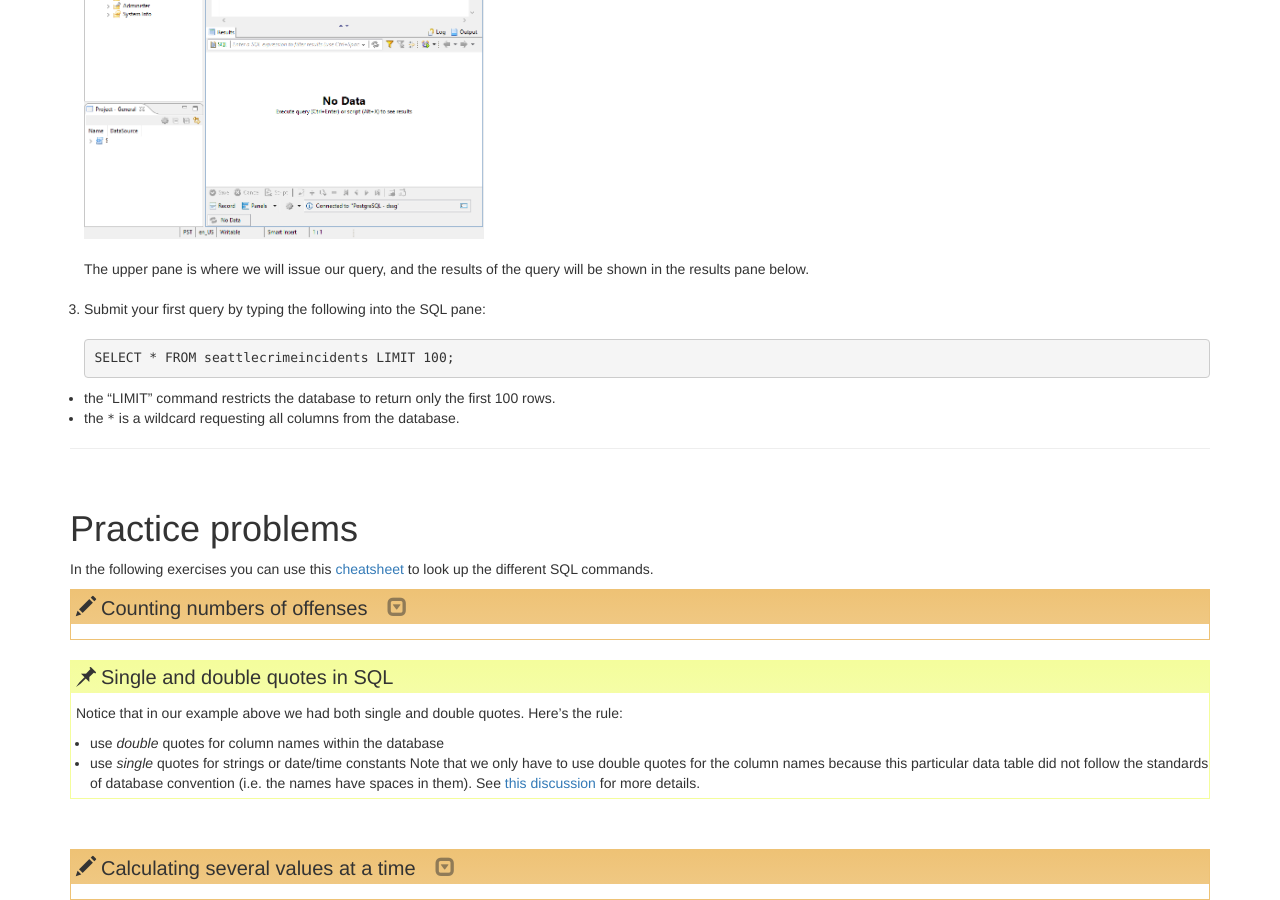
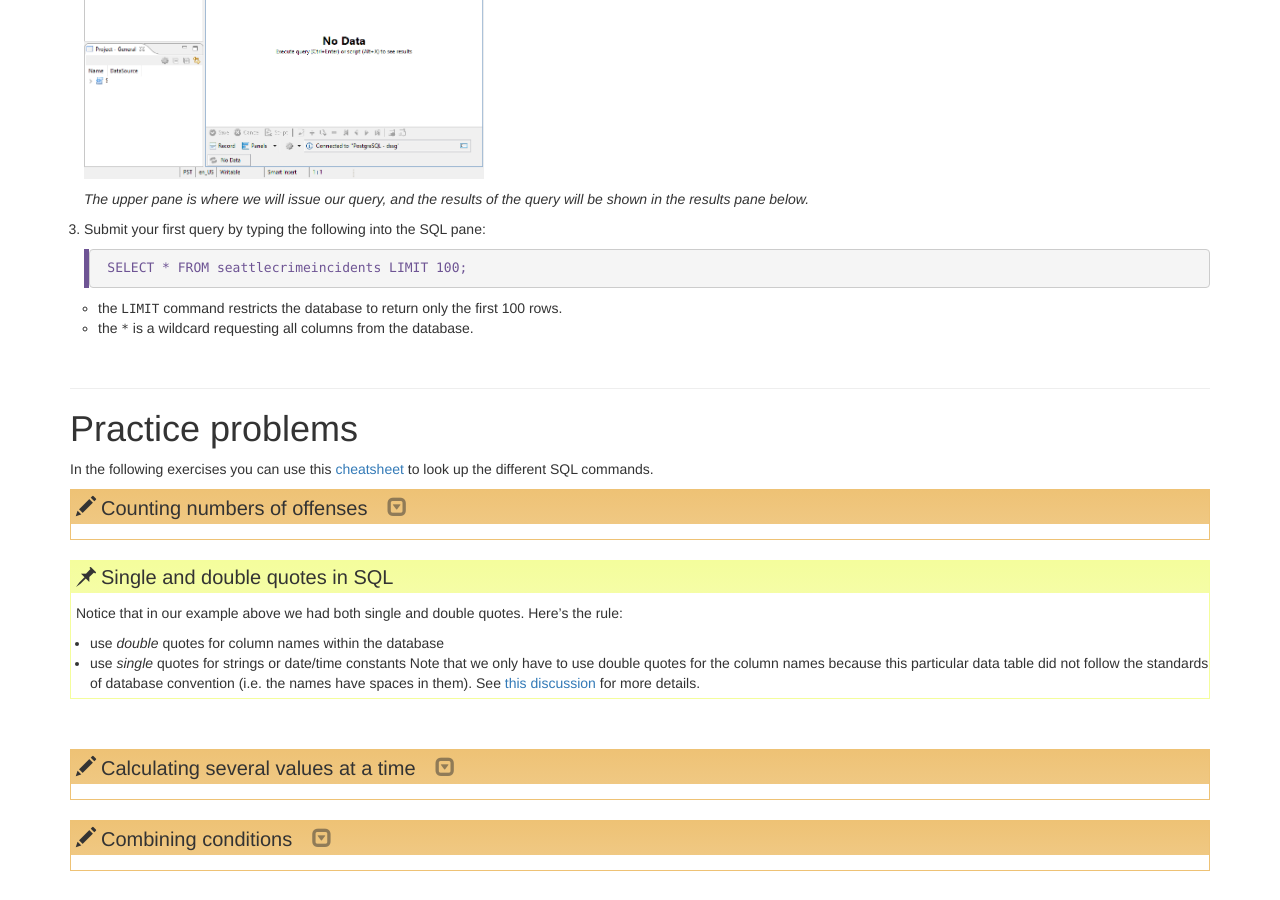
Before and after one commit to uwescience/SQL-geospatial-tutorial, a Jekyll site: the page built from _episodes/03-queries.md, in a window 1280 px wide and 900 px high, scrolled down 1004 px. Built offline with Jekyll 4.4.1, drawn with Linux system fonts in a browser that asks for light colours.

Commit message:
Fix some formatting

````diff
--- a/_episodes/03-queries.md
+++ b/_episodes/03-queries.md
@@ -18,36 +18,36 @@
 
 Queries can be issued to the database in many different ways. Here we'll use the SQL query window in DBeaver. This is a great way to test out ideas before implementing your SQL queries in a script.
 
-<br>
 1. click on the "SQL Editor" button:
-<br><br>
-<img src="../assets/img/connection/sqleditor.png" width = "400" border = "10">
-<br><br>
+
+    <img src="../assets/img/connection/sqleditor.png" width = "400">
+
 2. This should bring up a new tab:
-<br><br>
-<img src="../assets/img/connection/sqleditorview.png" width = "400" border = "10">
-<br><br>
-The upper pane is where we will issue our query, and the results of the query will be shown in the results pane below.
-<br><br>
+
+    <img src="../assets/img/connection/sqleditorview.png" width = "400">
+
+    *The upper pane is where we will issue our query, and the results of the query will be shown in the results pane below.*
+
 3. Submit your first query by typing the following into the SQL pane:
-<br><br>
-```sql
-SELECT * FROM seattlecrimeincidents LIMIT 100;
-```
 
-* the "LIMIT" command restricts the database to return only the first 100 rows.
-* the `*` is a wildcard requesting all columns from the database.
-<br>
-<hr>
+    ~~~
+    SELECT * FROM seattlecrimeincidents LIMIT 100;
+    ~~~
+    {: .sql}
+
+    * the `LIMIT` command restricts the database to return only the first 100 rows.
+    * the `*` is a wildcard requesting all columns from the database.
+
 <br>
 
+---
 # Practice problems
 
 In the following exercises you can use this [cheatsheet](http://www.sql-tutorial.net/sql-cheat-sheet.pdf) to look up the different SQL commands.
 
 > ## Counting numbers of offenses
 >
-> _How many "TRESPASS" offenses occurred in total?_
+> _How many **"TRESPASS"** offenses occurred in total?_
 >
 > Hint: fill in the ? below:
 > ~~~
@@ -78,6 +78,7 @@
 
 >## Calculating several values at a time
 > _What is the range of the latitude and longitude coordinates of all crimes?_
+>
 > Hint: use "max" and "min" functions.
 {: .challenge}
 
@@ -86,7 +87,9 @@
 >_What is the number of bike thefts in the month of january?_
 {: .challenge}
 
+<br>
 
+---
 # Grouping discussion
 > TODO: Add some conceptual stuff about grouping
 
@@ -148,6 +151,9 @@
 > {: .solution}
 {: .challenge}
 
+<br>
+
+---
 # Ideas of aliasing and nesting
 
 * adding better column names
@@ -175,7 +181,9 @@
 > ~~~
 > {: .sql}
 
+<br>
 
+---
 # Joining two tables
 
 
@@ -188,7 +196,7 @@
 > ~~~
 > SELECT * from census LIMIT 10
 > ~~~
-> {. :sql}
+> {: .sql}
 >
 > * What minimal database we need to answer the question?
 > a table with census tract | # crimes/ population
@@ -207,12 +215,14 @@
 	group by "census tract 2000"
 	ORDER BY "census tract 2000" ASC;
 >~~~
+>{: .sql}
 
 * Table 2: tract | population
 > ~~~
 > SELECT "Census Tract","Total Population, 2010" as population from census_data
 	ORDER BY "Census Tract" ASC;
 > ~~~
+>{: .sql}
 >
 > Then we can join them where the corresponding tracts are equal.
 >
````
